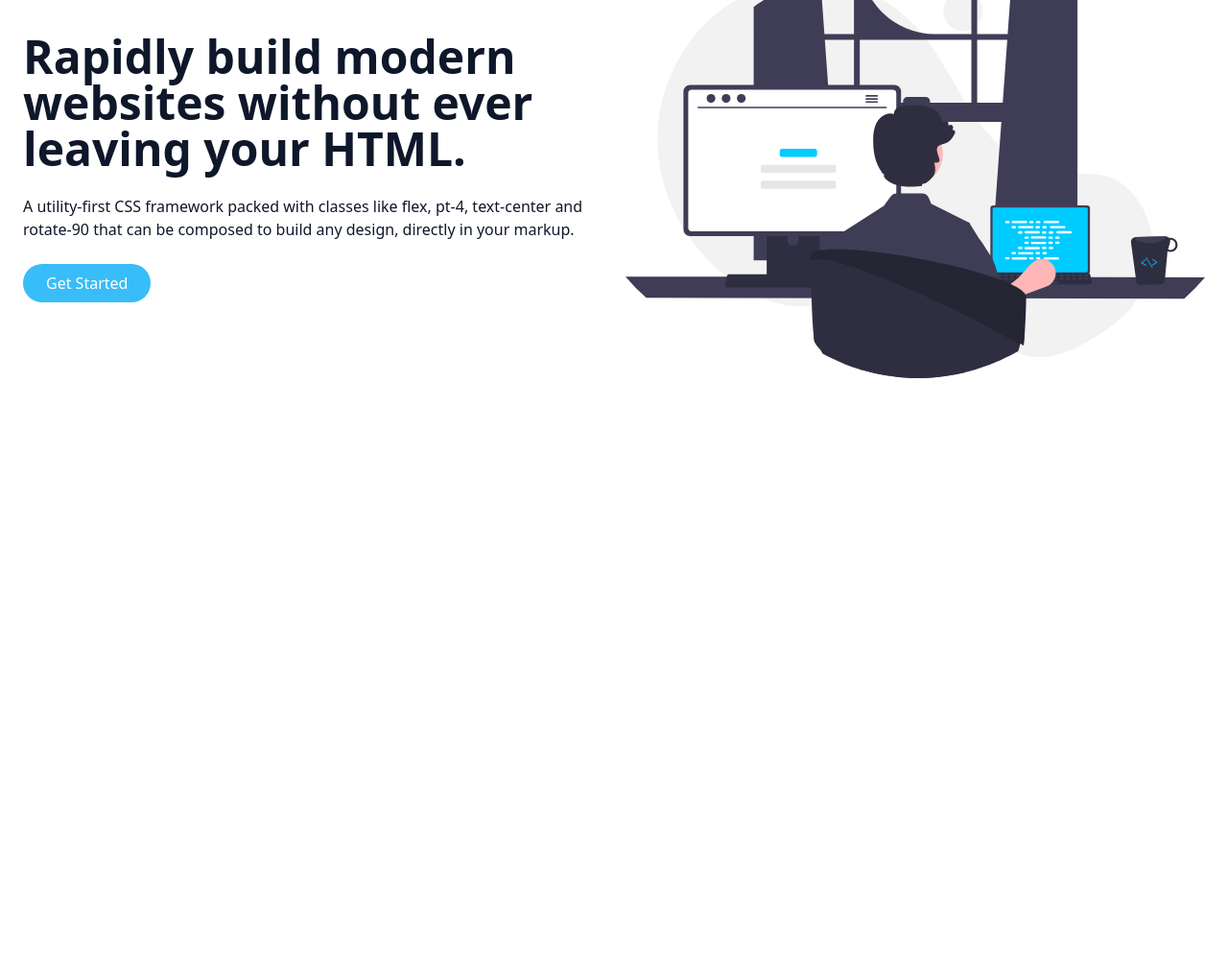
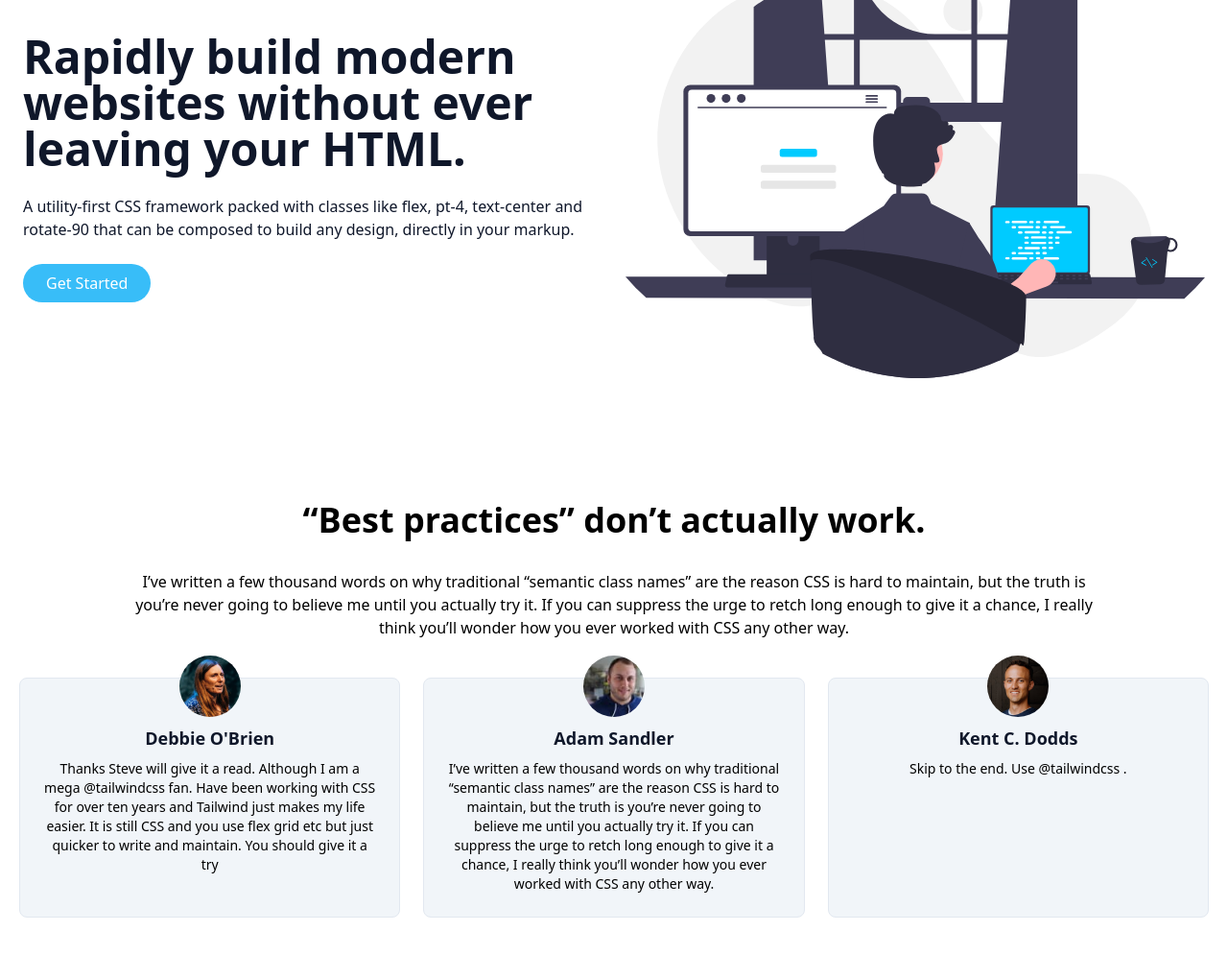
Before and after one commit to mohammedbabiker/Tailwindcss-Static, a website: page index.html in a window 1280 px wide. Shown: the part 133-1128 px from the top of the page at 96% size. Before the commit the page ends 800 px from the top, so only its background shows below. Drawn offline with Linux system fonts and the light colour scheme.

Commit message:
Best practices section

```diff
--- a/index.html
+++ b/index.html
@@ -69,5 +69,71 @@
         </div>
       </div>
     </section>
+
+    <section id="author">
+      <div class="container px-5 mx-auto my-32 text-center">
+        <h2 class="font-bold text-4xl">
+          “Best practices” don’t actually work.
+        </h2>
+        <p class="mt-8 max-w-5xl mx-auto">
+          I’ve written a few thousand words on why traditional “semantic class
+          names” are the reason CSS is hard to maintain, but the truth is you’re
+          never going to believe me until you actually try it. If you can
+          suppress the urge to retch long enough to give it a chance, I really
+          think you’ll wonder how you ever worked with CSS any other way.
+        </p>
+        <div
+          class="mt-10 flex flex-col space-x-0 space-y-5 md:flex-row md:space-x-6 md:space-y-0"
+        >
+          <div
+            class="md:w-1/3 flex flex-col items-center p-6 space-y-2 rounded-lg border border-slate-200 bg-slate-100"
+          >
+            <img
+              src="./dist/images/FMrBa87o_400x400.jpg"
+              alt="img"
+              class="w-16 rounded-full -mt-12"
+            />
+            <h5 class="font-bold text-lg text-slate-900">Debbie O'Brien</h5>
+            <p class="leading-5 text-sm">
+              Thanks Steve will give it a read. Although I am a mega
+              @tailwindcss fan. Have been working with CSS for over ten years
+              and Tailwind just makes my life easier. It is still CSS and you
+              use flex grid etc but just quicker to write and maintain. You
+              should give it a try
+            </p>
+          </div>
+          <div
+            class="md:w-1/3 flex flex-col items-center p-6 space-y-2 rounded-lg border border-slate-200 bg-slate-100"
+          >
+            <img
+              src="./dist/images/adam.26d0119c.jpg"
+              alt="img"
+              class="w-16 rounded-full -mt-12"
+            />
+            <h5 class="font-bold text-lg text-slate-900">Adam Sandler</h5>
+            <p class="leading-5 text-sm">
+              I’ve written a few thousand words on why traditional “semantic
+              class names” are the reason CSS is hard to maintain, but the truth
+              is you’re never going to believe me until you actually try it. If
+              you can suppress the urge to retch long enough to give it a
+              chance, I really think you’ll wonder how you ever worked with CSS
+              any other way.
+            </p>
+          </div>
+
+          <div
+            class="md:w-1/3 flex flex-col items-center p-6 space-y-2 rounded-lg border border-slate-200 bg-slate-100"
+          >
+            <img
+              src="./dist/images/6ACZo99k_400x400.jpg"
+              alt="img"
+              class="w-16 rounded-full -mt-12"
+            />
+            <h5 class="font-bold text-lg text-slate-900">Kent C. Dodds</h5>
+            <p class="leading-5 text-sm">Skip to the end. Use @tailwindcss .</p>
+          </div>
+        </div>
+      </div>
+    </section>
   </body>
 </html>
```
Also changed, not shown: dist/images/6ACZo99k_400x400.jpg (added), dist/images/FMrBa87o_400x400.jpg (added), dist/images/adam.26d0119c.jpg (added), dist/style.css.
